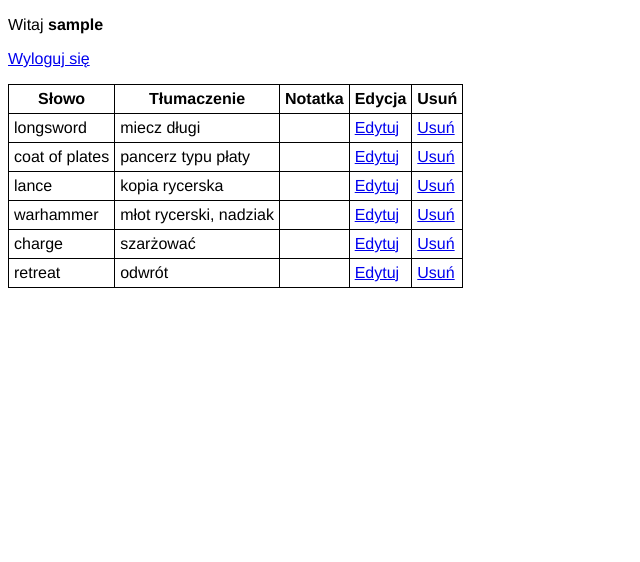
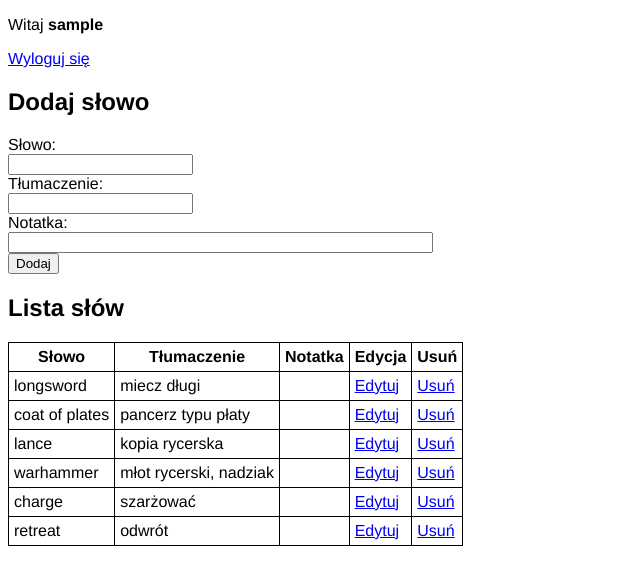
Before and after one commit to MikZarZSG/slownik_online, a PHP site: page /panel.php in a window 1280 px wide. Shown: the top 562 px of the page, without its empty margins (0-640 px from the left). Run offline with PHP 8.4, Linux system fonts and the light colour scheme; the visitor is signed in with stand-in values (Sample User, id 1); data comes from the database, SQL or seed files in the repository.

Commit message:
Formularz dodawania slowek
- Formularz
- Wyswietlenie slowek

```diff
--- a/panel.php
+++ b/panel.php
@@ -6,6 +6,13 @@
     if(!isset($_SESSION['czy_zalogowany']) || !$_SESSION['czy_zalogowany']) {
         header('Location: index.php');
         exit();
+    }
+
+    //Dodawanie danych do BD
+    if(isset($_POST['slowo'])) {
+        echo "<p>${_POST['slowo']}</p>";
+        echo "<p>${_POST['tlumaczenie']}</p>";
+        echo "<p>${_POST['notatka']}</p>";
     }
 ?>
 
@@ -27,6 +34,20 @@
     <p>
         <a href="logout.php">Wyloguj się</a>
     </p>
+
+    <h2>Dodaj słowo</h2>
+    <form action="panel.php" method="post">
+        <div><label for="slowo">Słowo:</label></div>
+        <div><input type="text" name="slowo" id="slowo"></div>
+
+        <div><label for="tlumaczenie">Tłumaczenie:</label></div>
+        <div><input type="text" name="tlumaczenie" id="tlumaczenie"></div>
+
+        <div><label for="notatka">Notatka:</label></div>
+        <div><input type="text" name="notatka" id="notatka" size="50"></div>
+
+        <div><input type="submit" value="Dodaj"></div>
+    </form>
 
     <?php
         try {
@@ -54,6 +75,7 @@
             //Poprawnie wykonano zapytanie
             if($wynik) {
 echo<<<END
+    <h2>Lista słów</h2>
     <table>
         <tr>
             <th>Słowo</th>
```
